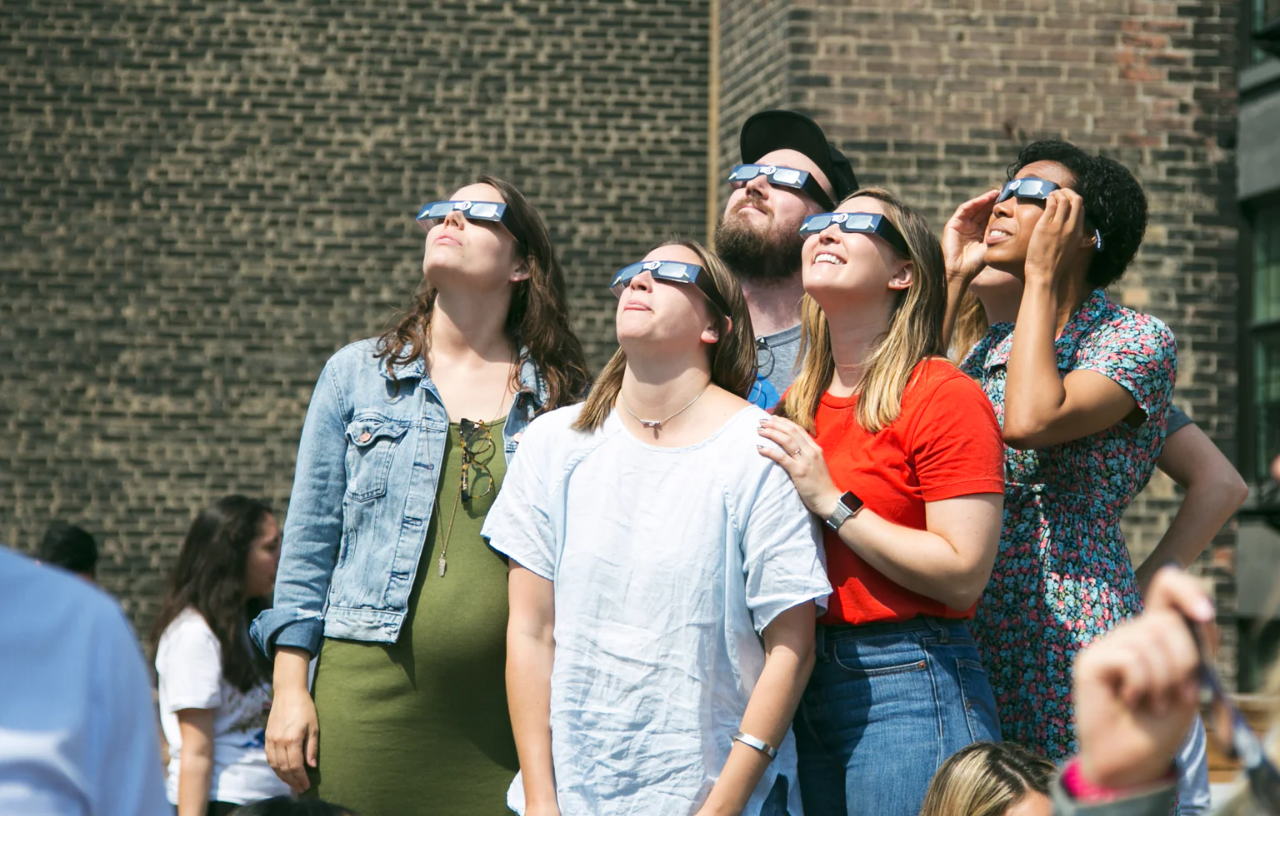
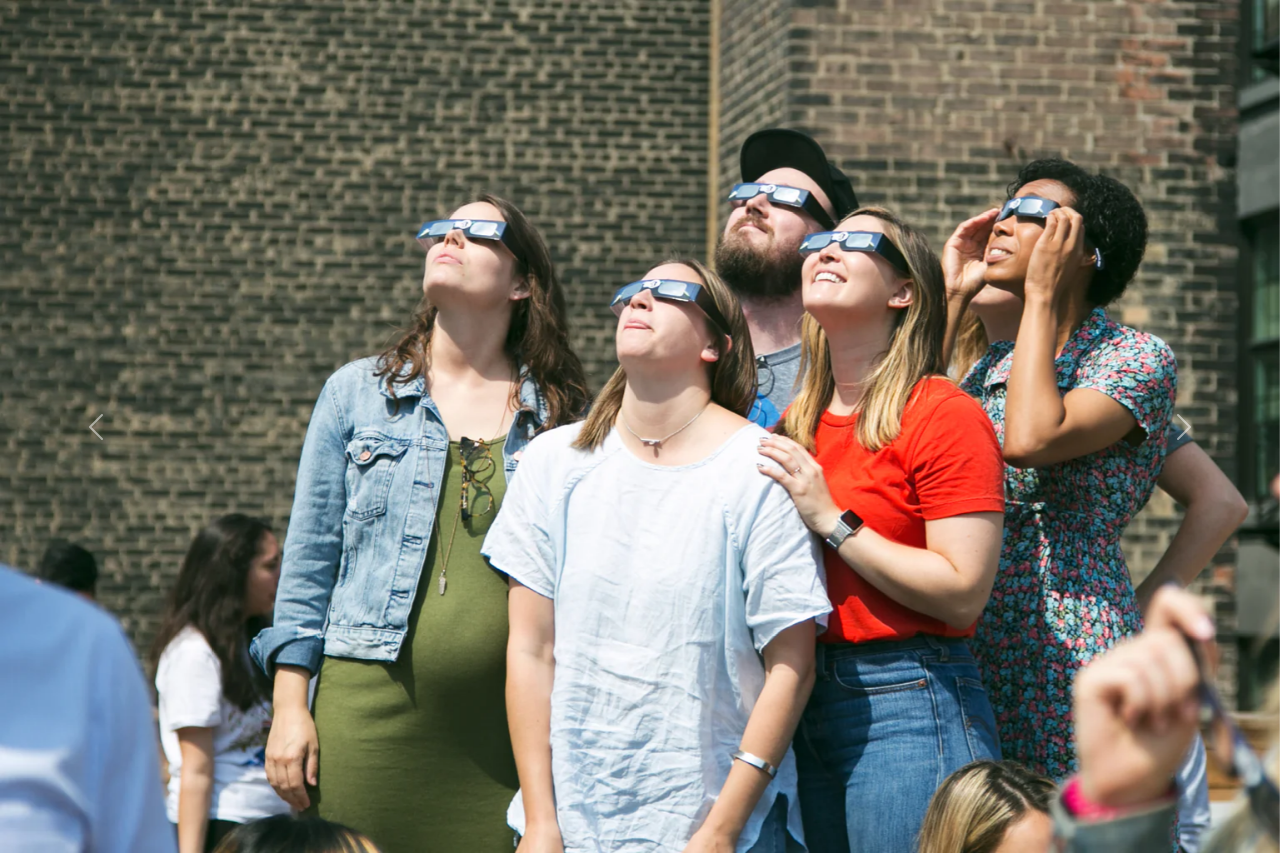
Before and after one commit to blendmuqolli/ProjektiFinal, a plain HTML site: page index.html in a window 1280 px wide. Before the commit the page ends 816 px from the top, so only its background shows below. Drawn offline with nearby package versions, Linux system fonts and the light colour scheme.

Commit message:
image2.commit

```diff
--- a/index.html
+++ b/index.html
@@ -4,18 +4,30 @@
     <meta charset="UTF-8">
     <meta name="viewport" content="width=device-width, initial-scale=1.0">
     <title>Document</title>
+    <link rel="stylesheet" href="bootstrap-5.3.2-dist/css/bootstrap.min.css">
 </head>
+
 <body>
-    <style>
-        body{
-            background-image:url(imageB1.webp);
-            background-position: center;
-            background-size: cover;
-            background-image: linear;
-            width:100%;
-            height: 100vh;
-
-        }
-    </style>
+    <div id="carouselExample" class="carousel slide">
+        <div class="carousel-inner">
+          <div class="carousel-item active">
+            <img src="imageB1.webp" class="d-block w-100" alt="image1">
+          </div>
+          <div class="carousel-item">
+            <img src="imageB2.webp" class="d-block w-100" alt="image2">
+          </div>
+          <div class="carousel-item">
+            <img src="imageB3.webp" class="d-block w-100" alt="image3">
+          </div>
+        </div>
+        <button class="carousel-control-prev" type="button" data-bs-target="#carouselExample" data-bs-slide="prev">
+          <span class="carousel-control-prev-icon" aria-hidden="true"></span>
+          <span class="visually-hidden">Previous</span>
+        </button>
+        <button class="carousel-control-next" type="button" data-bs-target="#carouselExample" data-bs-slide="next">
+          <span class="carousel-control-next-icon" aria-hidden="true"></span>
+          <span class="visually-hidden">Next</span>
+        </button>
+      </div>
 </body>
 </html>
```
Also changed, not shown: imageB2.webp (added), imageB3.webp (added).
